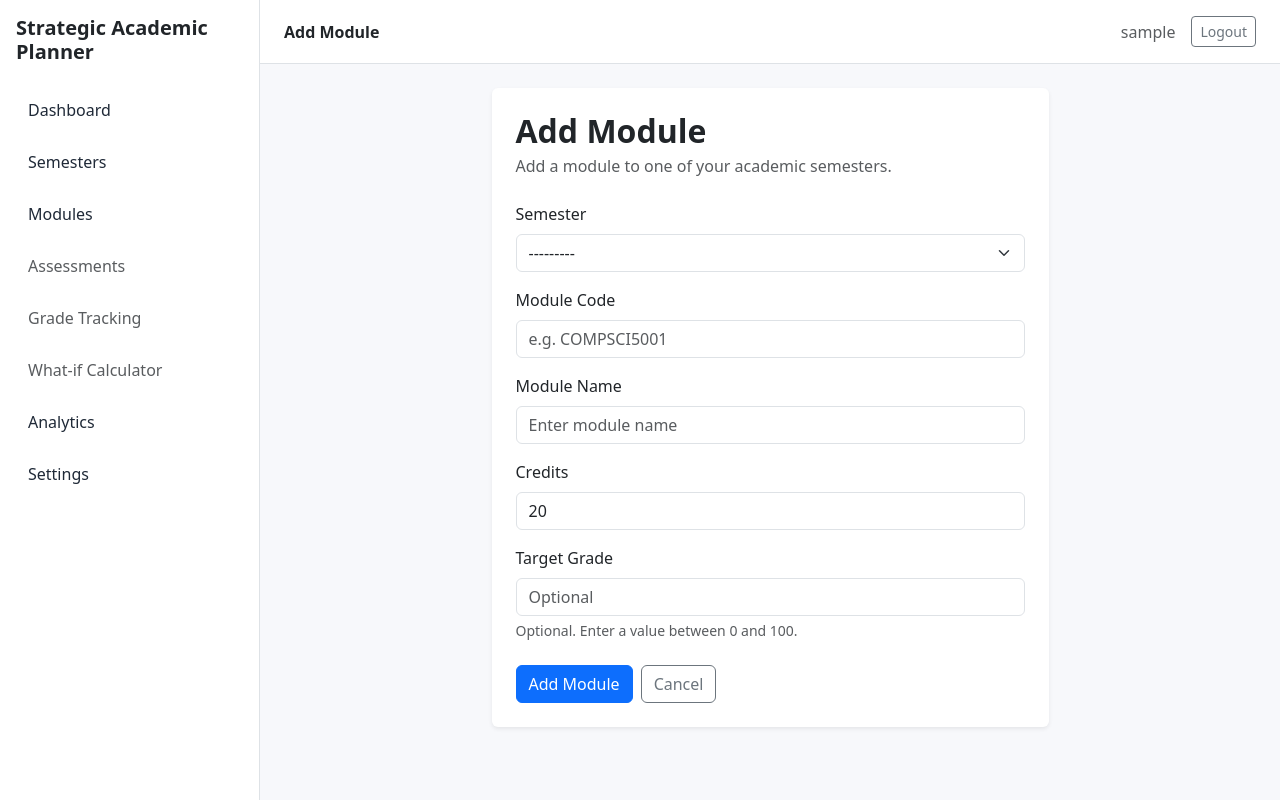
After one commit to wminxuan906/StrategicAcademicPlanner, a Django app: page /academics/modules/create/ in a window 1280 px wide. The commit adds this page. Run offline with Django 5.2, Linux system fonts and the light colour scheme; the visitor is signed in with stand-in values (Sample User, id 1); data that the repository does not hold is empty.

Commit message:
Implement module management functionality

```diff
--- a/academics/forms.py
+++ b/academics/forms.py
@@ -1,5 +1,5 @@
 from django import forms
-from .models import Semester
+from .models import Semester, Module
 
 
 class SemesterForm(forms.ModelForm):
@@ -25,3 +25,64 @@ class SemesterForm(forms.ModelForm):
                 }
             ),
         }
+
+
+class ModuleForm(forms.ModelForm):
+    class Meta:
+        model = Module
+        fields = [
+            "semester",
+            "module_code",
+            "module_name",
+            "credits",
+            "target_grade",
+        ]
+
+        widgets = {
+            "semester": forms.Select(
+                attrs={
+                    "class": "form-select",
+                }
+            ),
+
+            "module_code": forms.TextInput(
+                attrs={
+                    "class": "form-control",
+                    "placeholder": "e.g. COMPSCI5001",
+                }
+            ),
+
+            "module_name": forms.TextInput(
+                attrs={
+                    "class": "form-control",
+                    "placeholder": "Enter module name",
+                }
+            ),
+
+            "credits": forms.NumberInput(
+                attrs={
+                    "class": "form-control",
+                    "min": 1,
+                }
+            ),
+
+            "target_grade": forms.NumberInput(
+                attrs={
+                    "class": "form-control",
+                    "min": 0,
+                    "max": 100,
+                    "step": "0.01",
+                    "placeholder": "Optional",
+                }
+            ),
+        }
+
+    def __init__(self, *args, user=None, **kwargs):
+        super().__init__(*args, **kwargs)
+
+        if user:
+            self.fields["semester"].queryset = Semester.objects.filter(
+                user=user
+            ).order_by("-academic_year", "name")
+        else:
+            self.fields["semester"].queryset = Semester.objects.none()
--- a/academics/urls.py
+++ b/academics/urls.py
@@ -6,6 +6,7 @@ app_name = "academics"
 
 urlpatterns = [
     path("", views.academic_management, name="academic_management"),
+
     path("semesters/", views.semester_list, name="semester_list"),
     path("semesters/create/", views.semester_create, name="semester_create"),
 
@@ -20,4 +21,17 @@ urlpatterns = [
         views.semester_delete,
         name="semester_delete"
     ),
+
+    path("modules/", views.module_list, name="module_list"),
+    path("modules/create/", views.module_create, name="module_create"),
+    path(
+        "modules/<int:module_id>/edit/",
+        views.module_update,
+        name="module_update",
+    ),
+    path(
+        "modules/<int:module_id>/delete/",
+        views.module_delete,
+        name="module_delete",
+    ),
 ]
--- a/academics/views.py
+++ b/academics/views.py
@@ -1,7 +1,7 @@
 from django.contrib.auth.decorators import login_required
 from django.shortcuts import render, redirect, get_object_or_404
-from .models import Semester
-from .forms import SemesterForm
+from .models import Semester, Module
+from .forms import SemesterForm, ModuleForm
 
 
 @login_required(login_url="/accounts/login/")
@@ -104,3 +104,112 @@ def semester_delete(request, semester_id):
             "semester": semester
         }
     )
+
+
+@login_required(login_url="/accounts/login/")
+def module_list(request):
+    modules = Module.objects.filter(
+        semester__user=request.user
+    ).select_related("semester")
+
+    semester_id = request.GET.get("semester")
+
+    if semester_id:
+        modules = modules.filter(
+            semester_id=semester_id,
+            semester__user=request.user
+        )
+
+    return render(
+        request,
+        "academics/module_list.html",
+        {
+            "modules": modules,
+            "page_title": "Modules",
+        }
+    )
+
+
+@login_required(login_url="/accounts/login/")
+def module_create(request):
+    if request.method == "POST":
+        form = ModuleForm(
+            request.POST,
+            user=request.user
+        )
+
+        if form.is_valid():
+            form.save()
+            return redirect("academics:module_list")
+
+    else:
+        form = ModuleForm(
+            user=request.user
+        )
+
+    return render(
+        request,
+        "academics/module_form.html",
+        {
+            "form": form,
+            "page_title": "Add Module",
+        }
+    )
+
+
+@login_required(login_url="/accounts/login/")
+def module_update(request, module_id):
+    module = get_object_or_404(
+        Module,
+        id=module_id,
+        semester__user=request.user
+    )
+
+    if request.method == "POST":
+        form = ModuleForm(
+            request.POST,
+            instance=module,
+            user=request.user
+        )
+
+        if form.is_valid():
+            form.save()
+            return redirect("academics:module_list")
+
+    else:
+        form = ModuleForm(
+            instance=module,
+            user=request.user
+        )
+
+    return render(
+        request,
+        "academics/module_form.html",
+        {
+            "form": form,
+            "module": module,
+            "page_title": "Edit Module",
+        }
+    )
+
+
+@login_required(login_url="/accounts/login/")
+def module_delete(request, module_id):
+    module = get_object_or_404(
+        Module,
+        id=module_id,
+        semester__user=request.user
+    )
+
+    if request.method == "POST":
+        module.delete()
+        return redirect("academics:module_list")
+
+    return render(
+        request,
+        "academics/module_confirm_delete.html",
+        {
+            "module": module,
+            "page_title": "Delete Module",
+        }
+    )
--- /dev/null
+++ b/templates/academics/module_form.html
@@ -0,0 +1,206 @@
+{% extends "base.html" %}
+
+{% block title %}
+{% if module %}
+Edit Module
+{% else %}
+Add Module
+{% endif %}
+{% endblock %}
+
+
+{% block content %}
+
+<div class="row justify-content-center">
+
+    <div class="col-lg-7">
+
+        <div class="card shadow-sm border-0">
+
+            <div class="card-body p-4">
+
+                <h2 class="fw-bold mb-1">
+
+                    {% if module %}
+                        Edit Module
+                    {% else %}
+                        Add Module
+                    {% endif %}
+
+                </h2>
+
+                <p class="text-muted mb-4">
+
+                    {% if module %}
+                        Update the module information below.
+                    {% else %}
+                        Add a module to one of your academic semesters.
+                    {% endif %}
+
+                </p>
+
+
+                <form method="post">
+
+                    {% csrf_token %}
+
+                    {% if form.non_field_errors %}
+
+                        <div class="alert alert-danger">
+
+                            {% for error in form.non_field_errors %}
+                                {{ error }}
+                            {% endfor %}
+
+                        </div>
+
+                    {% endif %}
+
+
+                    <div class="mb-3">
+
+                        <label for="{{ form.semester.id_for_label }}"
+                               class="form-label">
+
+                            Semester
+
+                        </label>
+
+                        {{ form.semester }}
+
+                        {% for error in form.semester.errors %}
+
+                            <div class="text-danger small mt-1">
+                                {{ error }}
+                            </div>
+
+                        {% endfor %}
+
+                    </div>
+
+
+                    <div class="mb-3">
+
+                        <label for="{{ form.module_code.id_for_label }}"
+                               class="form-label">
+
+                            Module Code
+
+                        </label>
+
+                        {{ form.module_code }}
+
+                        {% for error in form.module_code.errors %}
+
+                            <div class="text-danger small mt-1">
+                                {{ error }}
+                            </div>
+
+                        {% endfor %}
+
+                    </div>
+
+
+                    <div class="mb-3">
+
+                        <label for="{{ form.module_name.id_for_label }}"
+                               class="form-label">
+
+                            Module Name
+
+                        </label>
+
+                        {{ form.module_name }}
+
+                        {% for error in form.module_name.errors %}
+
+                            <div class="text-danger small mt-1">
+                                {{ error }}
+                            </div>
+
+                        {% endfor %}
+
+                    </div>
+
+
+                    <div class="mb-3">
+
+                        <label for="{{ form.credits.id_for_label }}"
+                               class="form-label">
+
+                            Credits
+
+                        </label>
+
+                        {{ form.credits }}
+
+                        {% for error in form.credits.errors %}
+
+                            <div class="text-danger small mt-1">
+                                {{ error }}
+                            </div>
+
+                        {% endfor %}
+
+                    </div>
+
+
+                    <div class="mb-4">
+
+                        <label for="{{ form.target_grade.id_for_label }}"
+                               class="form-label">
+
+                            Target Grade
+
+                        </label>
+
+                        {{ form.target_grade }}
+
+                        <div class="form-text">
+                            Optional. Enter a value between 0 and 100.
+                        </div>
+
+                        {% for error in form.target_grade.errors %}
+
+                            <div class="text-danger small mt-1">
+                                {{ error }}
+                            </div>
+
+                        {% endfor %}
+
+                    </div>
+
+
+                    <div class="d-flex gap-2">
+
+                        <button type="submit"
+                                class="btn btn-primary">
+
+                            {% if module %}
+                                Save Changes
+                            {% else %}
+                                Add Module
+                            {% endif %}
+
+                        </button>
+
+                        <a href="{% url 'academics:module_list' %}"
+                           class="btn btn-outline-secondary">
+
+                            Cancel
+
+                        </a>
+
+                    </div>
+
+                </form>
+
+            </div>
+
+        </div>
+
+    </div>
+
+</div>
+
+{% endblock %}
--- a/templates/includes/sidebar.html
+++ b/templates/includes/sidebar.html
@@ -4,7 +4,7 @@
     <nav class="nav flex-column gap-2">
         <a class="nav-link" href="{% url 'core:dashboard' %}">Dashboard</a>
         <a class="nav-link" href="{% url 'academics:semester_list' %}">Semesters</a>
-        <span class="nav-link text-muted">Modules</span>
+        <a class="nav-link" href="{% url 'academics:module_list' %}">Modules</a>
         <span class="nav-link text-muted">Assessments</span>
         <span class="nav-link text-muted">Grade Tracking</span>
         <span class="nav-link text-muted">What-if Calculator</span>
```
Also changed, not shown: academics/models.py (+55 -13 lines), templates/academics/module_confirm_delete.html (added, +62 -0 lines), templates/academics/module_list.html (added, +127 -0 lines), academics/migrations/0003_alter_assessment_status_alter_module_target_grade_and_more.py (added).
